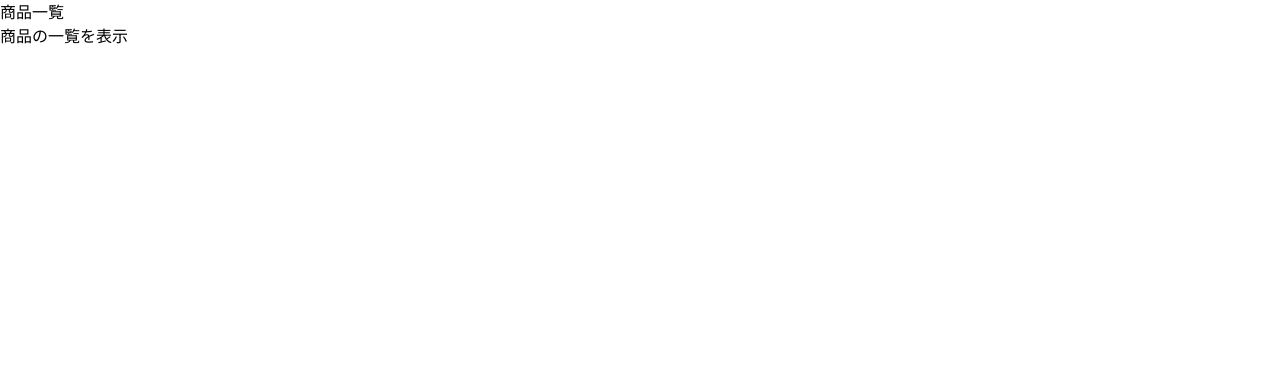
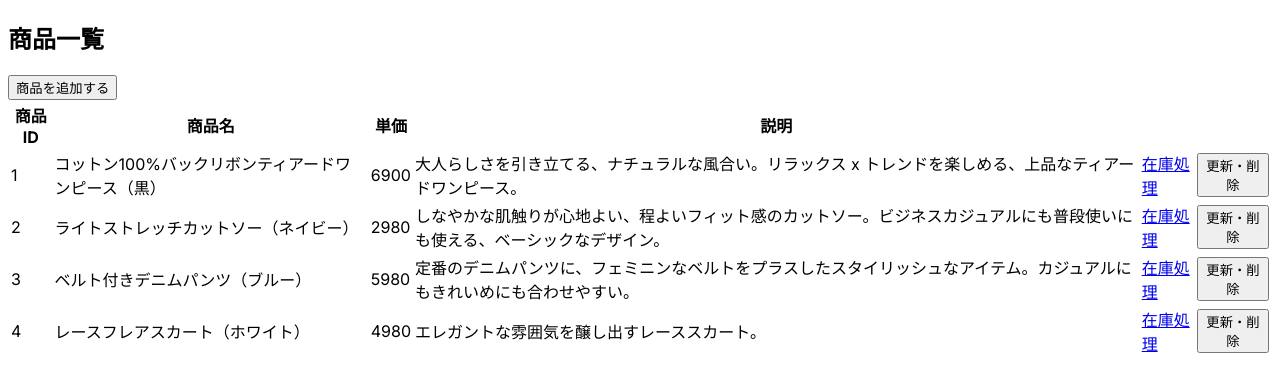
Before and after one commit to Hidenori-809-Suzuki/tr-dev-web-fullstack-frontend, a Next.js app: page /inventory/products in a window 1280 px wide. Shown: the top 392 px of the page. Built offline with nearby package versions, Linux system fonts and the light colour scheme.

Commit message:
WIP:section5-4-1

```diff
--- a/app/globals.css
+++ b/app/globals.css
@@ -1,6 +1,6 @@
-@tailwind base;
+/* @tailwind base;
 @tailwind components;
-@tailwind utilities;
+@tailwind utilities; */
 
 /* :root {
   --foreground-rgb: 0, 0, 0;
--- a/app/inventory/products/page.tsx
+++ b/app/inventory/products/page.tsx
@@ -1,8 +1,140 @@
+'use client'
+
+import React, { useState, useEffect } from 'react';
+import productsData from "./sample/dummy_products.json";
+import Link from "next/link";
+
+type ProductData = {
+    id: number | null;
+    name: string;
+    price: number;
+    description: string;
+};
+
+type InputData = {
+    id: string;
+    name: string;
+    price: string;
+    description: string;
+};
+
 export default function Page() {
+    // 読み込みデータを保持
+    const [ data, setData ] = useState<Array<ProductData>>([]);
+
+    useEffect(() => {
+        setData(productsData);
+    }, [])
+
+    // 登録データを保持
+    const [input, setInput] = useState<InputData>({
+        id: "",
+        name: "",
+        price: "",
+        description: "",
+    });
+    // 登録データの値を更新
+    const handleInput = (event: React.ChangeEvent<HTMLInputElement>) => {
+        const { value, name } = event.target;
+        setInput({ ...input, [name]: value});
+    }
+
+    // 新規登録処理、新規登録行の表示状態を保持
+    const [shownNewRow, setShownNewRow] = useState(false);
+    const handleShowNewRow = () => {
+        setShownNewRow(true)
+    };
+    const handleAddCancel = ( event: React.MouseEvent<HTMLElement>) => {
+        event.preventDefault();
+        setShownNewRow(false)
+    };
+    const handleAdd = ( event: React.MouseEvent<HTMLElement>) => {
+        event.preventDefault();
+        // バックエンドを使用した登録処理を呼ぶ
+        setShownNewRow(false)
+    };
+
+    // 更新・削除処理、更新・削除行の表示状態を保持
+    const [ editingRow, setEditingRow ] = useState(0);
+    const handleEditRow = (id: any) => {
+        setShownNewRow(false);
+        setEditingRow(id);
+        const selectedProduct: ProductData = data.find((v) => v.id === id) as ProductData;
+        setInput({
+            id: id.toString(),
+            name: selectedProduct.name,
+            price: selectedProduct.price.toString(),
+            description: selectedProduct.description,
+        });
+    };
+    const handleEditCancel: any = (id: number) => {
+        setEditingRow(0)
+    };
+    const handleEdit: any = (id: number) => {
+        setEditingRow(0)
+    };
+    const handleDelete: any = (id: number) => {
+        setEditingRow(0)
+    };
+
     return (
-        <div>
+        <>
             <h2>商品一覧</h2>
-                <p>商品の一覧を表示</p>
-        </div>
+            <button onClick={ handleShowNewRow }>商品を追加する</button>
+            <table>
+                <thead>
+                    <tr>
+                        <th>商品ID</th>
+                        <th>商品名</th>
+                        <th>単価</th>
+                        <th>説明</th>
+                        <th></th>
+                        <th></th>
+                    </tr>
+                </thead>
+                <tbody>
+                    {shownNewRow ? (
+                        <tr>
+                            <td></td>
+                            <td>< input type="text" name="name" onChange={handleInput} /></td>
+                            <td>< input type="number" name="price" onChange={handleInput} /></td>
+                            <td>< input type="text" name="description" onChange={handleInput} /></td>
+                            <td></td>
+                            <td>
+                                <button onClick={(event) => handleAddCancel(event)}>キャンセル</button>
+                                <button onClick={(event) => handleAdd(event)}>登録する</button>
+                            </td>
+                        </tr>
+                    ) : ""}
+                    {data.map((data: any) => (
+                        editingRow === data.id ? (
+                            <tr key={data.id}>
+                                <td>{data.id}</td>
+                                <td><input type="text" value={input.name} name="name" onChange={handleInput} /></td>
+                                <td><input type="number" value={input.price} name="price" onChange={handleInput} /></td>
+                                <td><input type="text" value={input.description} name="description" onChange={handleInput} /></td>
+                                <td></td>
+                                <td>
+                                    <button onClick={() => handleEditCancel(data.id)}>キャンセル</button>
+                                    <button onClick={() => handleEdit(data.id)}>更新する</button>
+                                    <button onClick={() => handleDelete(data.id)}>削除する</button>
+                                </td>
+                            </tr>
+                        ) : (
+                            <tr key={data.id}>
+                                <td>{data.id}</td>
+                                <td>{data.name}</td>
+                                <td>{data.price}</td>
+                                <td>{data.description}</td>
+                                <td><Link href={`/inventory/products/${data.id}`}>在庫処理</Link></td>
+                                <td>
+                                    <button onClick={() => handleEditRow(data.id)}>更新・削除</button>
+                                </td>
+                            </tr>
+                        )
+                    ))}
+                </tbody>
+            </table>
+        </>
     )
 }
--- /dev/null
+++ b/app/inventory/products/sample/dummy_products.json
@@ -0,0 +1,27 @@
+[
+    {
+        "id": 1,
+        "name": "コットン100%バックリボンティアードワンピース（黒）",
+        "price": 6900,
+        "description": "大人らしさを引き立てる、ナチュラルな風合い。リラックス x トレンドを楽しめる、上品なティアードワンピース。"
+    },
+    {
+        "id":2,
+        "name": "ライトストレッチカットソー（ネイビー）",
+        "price": 2980,
+        "description": "しなやかな肌触りが心地よい、程よいフィット感のカットソー。ビジネスカジュアルにも普段使いにも使える、ベーシックなデザイン。"
+
+    },
+    {
+        "id": 3,
+        "name": "ベルト付きデニムパンツ（ブルー）",
+        "price": 5980,
+        "description": "定番のデニムパンツに、フェミニンなベルトをプラスしたスタイリッシュなアイテム。カジュアルにもきれいめにも合わせやすい。"
+    },
+    {
+        "id": 4,
+        "name": "レースフレアスカート（ホワイト）",
+        "price": 4980,
+        "description": "エレガントな雰囲気を醸し出すレーススカート。"
+    }
+]
--- /dev/null
+++ b/app/sample_usestate/page.tsx
@@ -0,0 +1,13 @@
+'use client'
+
+export default function Page() {
+    const showDialog:any = () => {
+        alert("アラート");
+    };
+
+    return (
+        <>
+            <button onClick={showDialog()}>Click</button>
+        </>
+    );
+}
```
